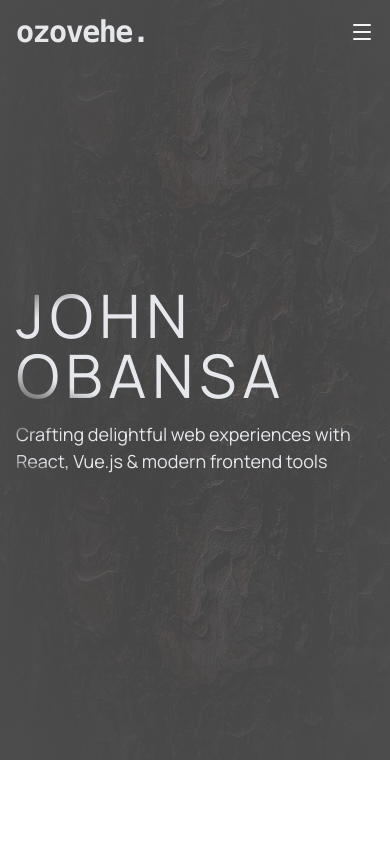
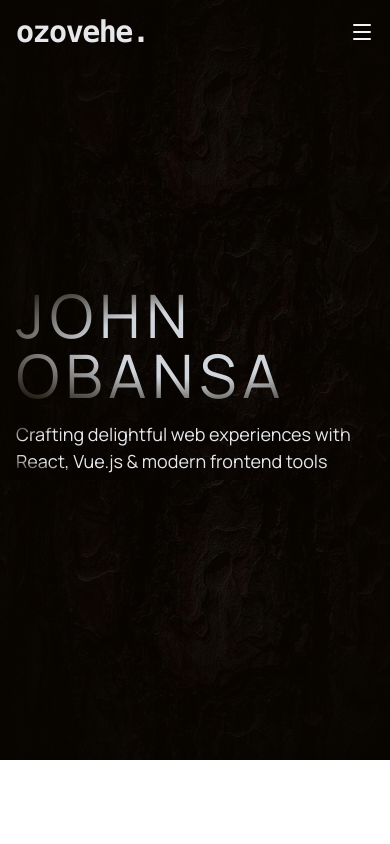
Before and after one commit to ozo-vehe/ozovehe, a Vue app: page /contact in a window 390 px wide. Shown: the top 844 px of the page. Built offline with nearby package versions, Linux system fonts and the light colour scheme.

Commit message:
Add @vercel/analytics and vue-router dependencies; update App.vue to include Analytics component and modify Hero.vue background styles

```diff
--- a/package.json
+++ b/package.json
@@ -10,9 +10,11 @@
   },
   "dependencies": {
     "@tailwindcss/vite": "^4.1.13",
+    "@vercel/analytics": "^1.5.0",
     "lucide-vue-next": "^0.544.0",
     "tailwindcss": "^4.1.13",
-    "vue": "^3.5.21"
+    "vue": "^3.5.21",
+    "vue-router": "^4.5.1"
   },
   "devDependencies": {
     "@vitejs/plugin-vue": "^6.0.1",
--- a/src/App.vue
+++ b/src/App.vue
@@ -5,10 +5,12 @@ import Hero from './components/Hero.vue';
 import Navbar from './components/Navbar.vue';
 import Projects from './components/Projects.vue';
 import Footer from './components/Footer.vue';
+import { Analytics } from '@vercel/analytics/vue';
 </script>
 
 <template>
   <main>
+    <Analytics />
     <Navbar />
     <Hero />
     <About />
--- a/src/components/Hero.vue
+++ b/src/components/Hero.vue
@@ -31,11 +31,11 @@ onMounted(() => {
           ]"
           style="transition-property: all;"
         >
-          <div class="absolute top-0 left-0 w-full h-full bg-radial from-[#4c4c4c]/90 from-40% to-[#4c4c4c]"></div>
-          <h1 class="relative text-6xl uppercase bg-radial from-gray-200 from-70% to-[#4c4c4c] bg-clip-text text-transparent hover:from-50% hover:from-gray-50 transition-all duration-300 tracking-widest">
+          <div class="absolute top-0 left-0 w-full h-full bg-radial from-[#080400]/90 from-40% to-[#080400]"></div>
+          <h1 class="relative text-6xl uppercase bg-radial from-gray-300 from-40% to-[#080400] bg-clip-text text-transparent hover:from-50% hover:from-gray-50 transition-all duration-300 tracking-widest">
             John Obansa
           </h1>
-          <p class="relative block lg:hidden md:hidden mt-4 text-[18px] bg-radial from-gray-200 from-70% to-[#4c4c4c] bg-clip-text text-transparent hover:from-50% hover:from-gray-50 transition-all duration-300 max-w-[500px]">
+          <p class="relative block lg:hidden md:hidden mt-4 text-[18px] bg-radial from-gray-200 from-70% to-[#080400] bg-clip-text text-transparent hover:from-50% hover:from-gray-50 transition-all duration-300 max-w-[500px]">
             Crafting delightful web experiences with React, Vue.js & modern frontend tools
           </p>
         </section>
```
Also changed, not shown: 1 other file (tests, documents, lock files or other folders).
